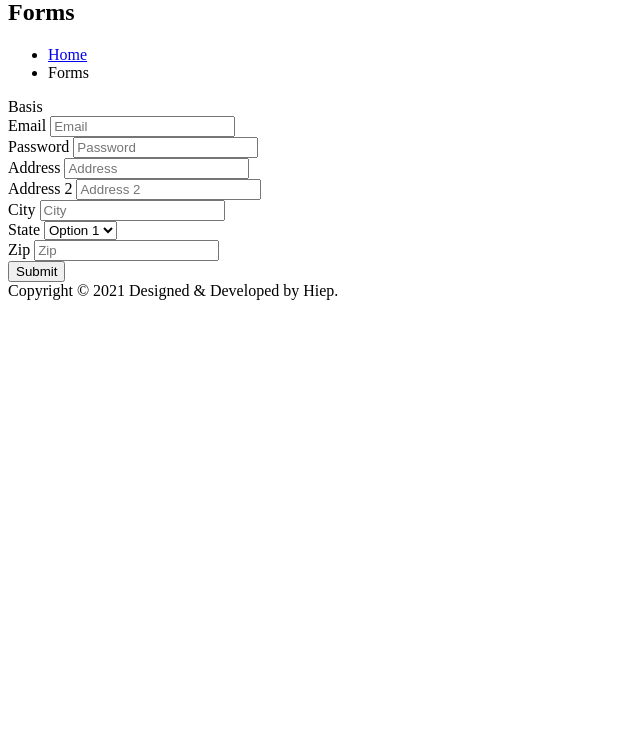
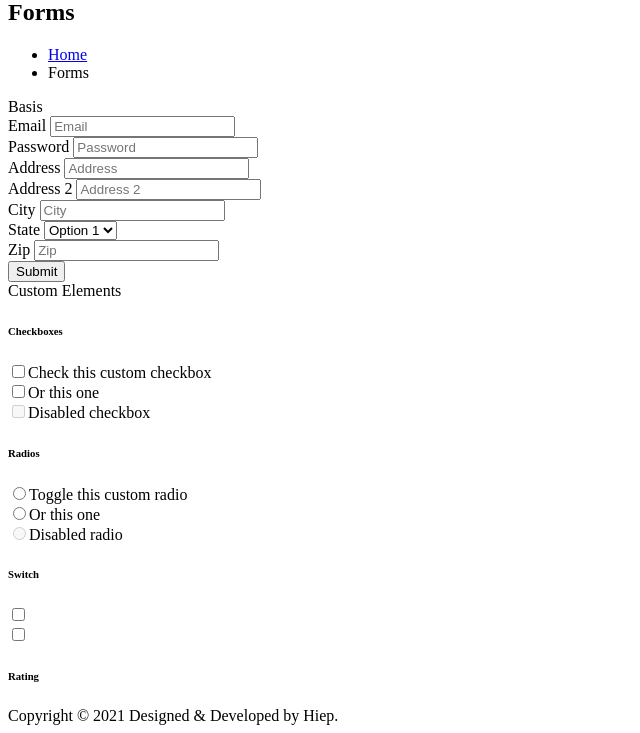
Before and after one commit to nguyenchinhhiep/admin-template, a Node project: template src/view/pages/forms.pug in a window 1280 px wide. Shown: the part 4517-5250 px from the top of the page, without its empty margins (0-640 px from the left). Before the commit the page ends 4817 px from the top, so only its background shows below. Run offline with Node 20 templates, Linux system fonts and the light colour scheme; the template is opened without the code that fills it, so the values that code supplies are empty; some libraries are stand-ins or nearby versions.

Commit message:
add custom check box radio switch component

```diff
--- a/src/scss/components/_cards.scss
+++ b/src/scss/components/_cards.scss
@@ -18,7 +18,7 @@
   }
 
   &-title {
-    font-size: 1.8rem;
+    font-size: 1.7rem;
     font-weight: $font-weight-medium;
     margin-bottom: 24px;
   }
--- a/src/scss/components/_dropdown.scss
+++ b/src/scss/components/_dropdown.scss
@@ -28,7 +28,7 @@
     transition: background ease $transition;
 
     &:hover {
-        @include theme-aware('background', 'bg-tertiary');
+        @include theme-aware('background', 'bg-secondary');
     }
 }
 
--- a/src/scss/components/_progress.scss
+++ b/src/scss/components/_progress.scss
@@ -2,7 +2,7 @@
   @include display-flex;
   height: 4px;
   overflow: hidden;
-  @include theme-aware('background', 'bg-tertiary');
+  @include theme-aware('background', 'bg-secondary');
   border-radius: 0.25rem;
 
   &-bar {
--- a/src/scss/layouts/_header.scss
+++ b/src/scss/layouts/_header.scss
@@ -93,7 +93,7 @@
         width: 100%;
         @include display-flex;
         @include justify-content(space-between);
-        @include theme-aware('background', 'bg-tertiary');
+        @include theme-aware('background', 'bg-secondary');
         border: 1px solid transparent;
         border-radius: 10rem;
         @include theme-aware('color', 'text-tertiary');
@@ -252,7 +252,7 @@
         }
 
         &:hover {
-            @include theme-aware('background', 'bg-tertiary');
+            @include theme-aware('background', 'bg-secondary');
         }
     }
 
@@ -304,7 +304,7 @@
             transition: background ease $transition;
 
             &:hover, &:active, &:focus {
-                @include theme-aware('background', 'bg-tertiary');
+                @include theme-aware('background', 'bg-secondary');
             }
         }
 
--- a/src/scss/layouts/_layout.scss
+++ b/src/scss/layouts/_layout.scss
@@ -1,6 +1,6 @@
 /* Layout */
 main {
-    @include theme-aware('background', 'bg-tertiary');
+    @include theme-aware('background', 'bg-secondary');
     width: 100%;
     min-height: 100%;
     padding: 65px 0 0 250px;
--- a/src/scss/layouts/_sidebar.scss
+++ b/src/scss/layouts/_sidebar.scss
@@ -62,7 +62,7 @@
     .nav-item.active {
         > .nav-link{
             color: $primary;
-            @include theme-aware('background', 'bg-tertiary');
+            @include theme-aware('background', 'bg-secondary');
             &::before {
                 content: '';
                 height: 100%;
@@ -97,7 +97,7 @@
         }
 
         &:hover, &:active {
-            @include theme-aware('background', 'bg-tertiary');
+            @include theme-aware('background', 'bg-secondary');
 
             .nav-link-icon {
                 transform: rotateY(180deg);
--- a/src/view/pages/forms.pug
+++ b/src/view/pages/forms.pug
@@ -4,7 +4,7 @@
   h2.page-title.d-inline-block.mr-lg-2.mb-1 Forms
   +breadscrumb([['Home', '/index.html']], 'Forms')
   .row
-    .col-12
+    .col-12.mb-2
       .card
         .card-body
           .card-title.font-weight-normal Basis
@@ -45,3 +45,39 @@
                     input.form-control(type="text" placeholder="Zip")
             .col-12
               button.btn.btn-primary Submit
+    .col-12
+      .card
+        .card-body
+          .card-title.font-weight-normal Custom Elements
+          .mb-3
+            h6.font-weight-normal.mb-2 Checkboxes
+            .custom-control.custom-checkbox
+              input.custom-control-input(type="checkbox")#customCheckbox
+              label.custom-control-label(for="customCheckbox") Check this custom checkbox
+            .custom-control.custom-checkbox
+              input.custom-control-input(type="checkbox")#customCheckbox2
+              label.custom-control-label(for="customCheckbox2") Or this one
+            .custom-control.custom-checkbox
+              input.custom-control-input(type="checkbox" disabled)#customCheckbox3
+              label.custom-control-label(for="customCheckbox3") Disabled checkbox
+          .mb-3
+            h6.font-weight-normal.mb-2 Radios
+            .custom-control.custom-radio
+              input.custom-control-input(type="radio" name="customRadio")#customRadio1
+              label.custom-control-label(for="customRadio1") Toggle this custom radio
+            .custom-control.custom-radio
+              input.custom-control-input(type="radio" name="customRadio")#customRadio2
+              label.custom-control-label(for="customRadio2") Or this one
+            .custom-control.custom-radio
+              input.custom-control-input(type="radio" name="customRadio" disabled)#customRadio3
+              label.custom-control-label(for="customRadio3") Disabled radio
+          .mb-3
+            h6.font-weight-normal.mb-2 Switch
+            .custom-switch.d-inline-block
+              input.custom-control-input(type="checkbox")#customSwitch
+              label.switch-control-label(for="customSwitch")
+            .custom-switch.custom-switch-small.d-inline-block.ml-2
+              input.custom-control-input(type="checkbox")#customSwitch2
+              label.switch-control-label(for="customSwitch2")
+          .mb-3
+            h6.font-weight-normal.mb-2 Rating
```
Also changed, not shown: src/scss/abstracts/_variables.scss (+5 -5 lines), src/scss/base/_reset.scss (+4 -3 lines), src/scss/components/_forms.scss (+133 -1 lines).
